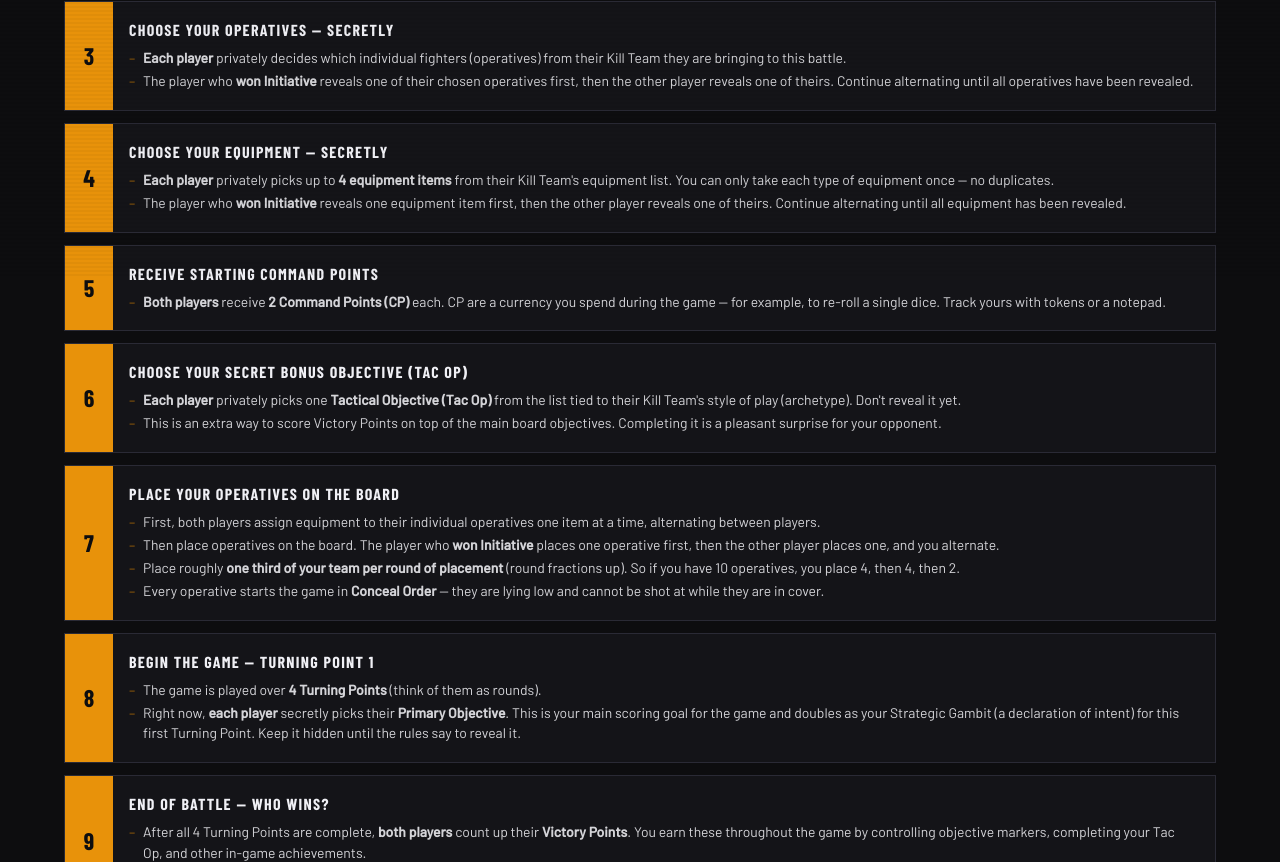
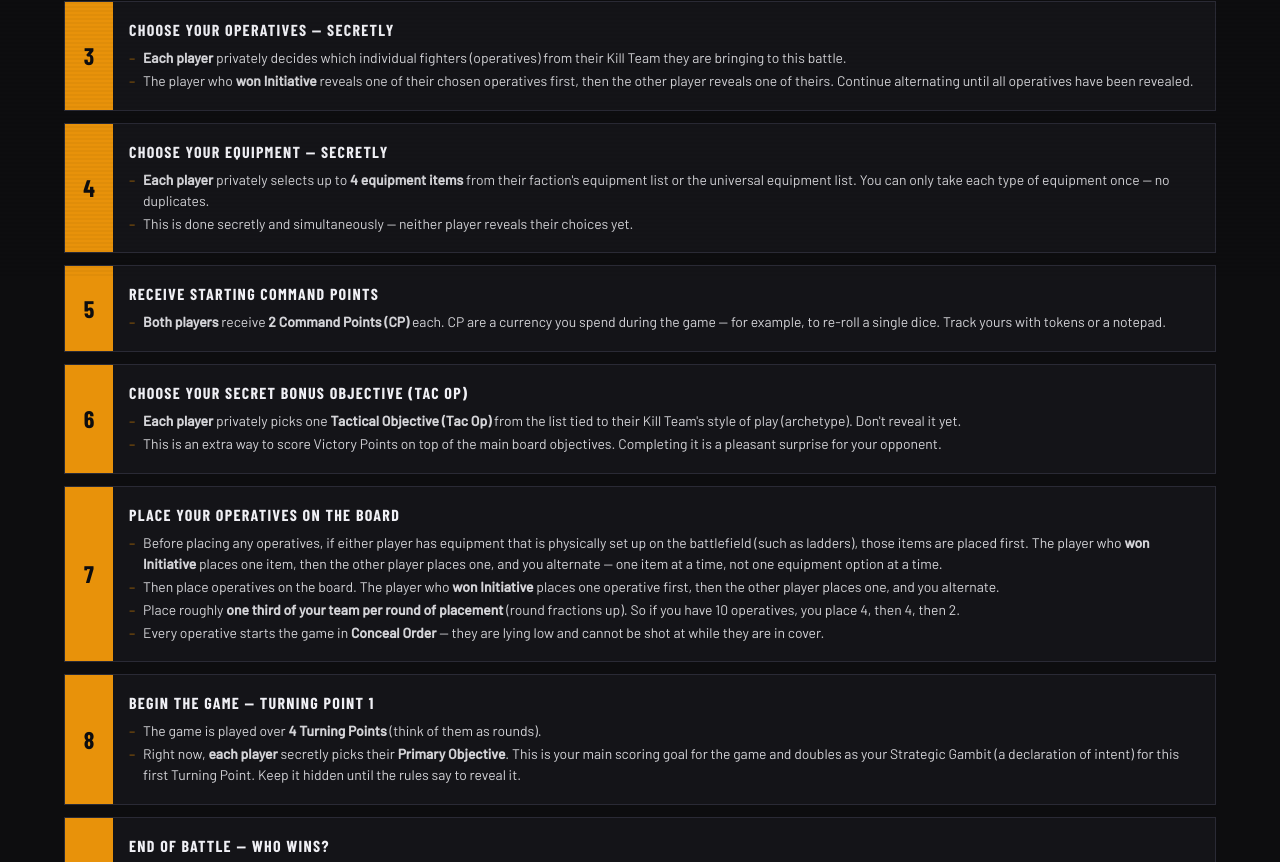
Before and after one commit to n8udd/kt-help, a plain HTML site: page killteam-reference.html in a window 1280 px wide. Shown: the part 522-1384 px from the top of the page. Drawn offline with nearby package versions, Linux system fonts and the light colour scheme; a web font is replaced by a local one.

```diff
--- a/killteam-reference.html
+++ b/killteam-reference.html
@@ -927,8 +927,8 @@
       <div class="setup-step">
         <h4>Choose Your Equipment — Secretly</h4>
         <ul>
-          <li><strong>Each player</strong> privately picks up to <strong>4 equipment items</strong> from their Kill Team's equipment list. You can only take each type of equipment once — no duplicates.</li>
-          <li>The player who <strong>won Initiative</strong> reveals one equipment item first, then the other player reveals one of theirs. Continue alternating until all equipment has been revealed.</li>
+          <li><strong>Each player</strong> privately selects up to <strong>4 equipment items</strong> from their faction's equipment list or the universal equipment list. You can only take each type of equipment once — no duplicates.</li>
+          <li>This is done secretly and simultaneously — neither player reveals their choices yet.</li>
         </ul>
       </div>
 
@@ -950,7 +950,7 @@
       <div class="setup-step">
         <h4>Place Your Operatives on the Board</h4>
         <ul>
-          <li>First, both players assign equipment to their individual operatives one item at a time, alternating between players.</li>
+          <li>Before placing any operatives, if either player has equipment that is physically set up on the battlefield (such as ladders), those items are placed first. The player who <strong>won Initiative</strong> places one item, then the other player places one, and you alternate — one item at a time, not one equipment option at a time.</li>
           <li>Then place operatives on the board. The player who <strong>won Initiative</strong> places one operative first, then the other player places one, and you alternate.</li>
           <li>Place roughly <strong>one third of your team per round of placement</strong> (round fractions up). So if you have 10 operatives, you place 4, then 4, then 2.</li>
           <li>Every operative starts the game in <strong>Conceal Order</strong> — they are lying low and cannot be shot at while they are in cover.</li>
```
